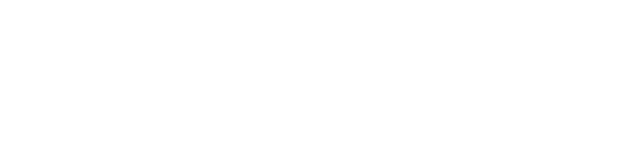
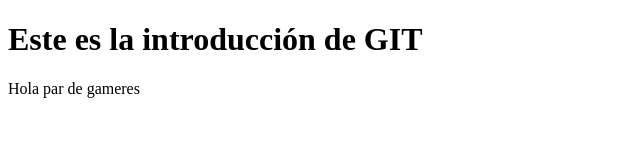
Before and after one commit to EllisLuisxD/Pruebas_Recetas, a plain HTML site: page index.html in a window 1280 px wide. Shown: the whole page, without its empty margins (0-640 px from the left). Drawn offline with Linux system fonts and the light colour scheme.

Commit message:
Ya agregué un título al index

```diff
--- a/index.html
+++ b/index.html
@@ -6,6 +6,7 @@
     <title>PRUEBA GIT</title>
 </head>
 <body>
-
+    <h1>Este es la introducción de GIT</h1>
+    <p>Hola par de gameres</p>
 </body>
 </html>
```
